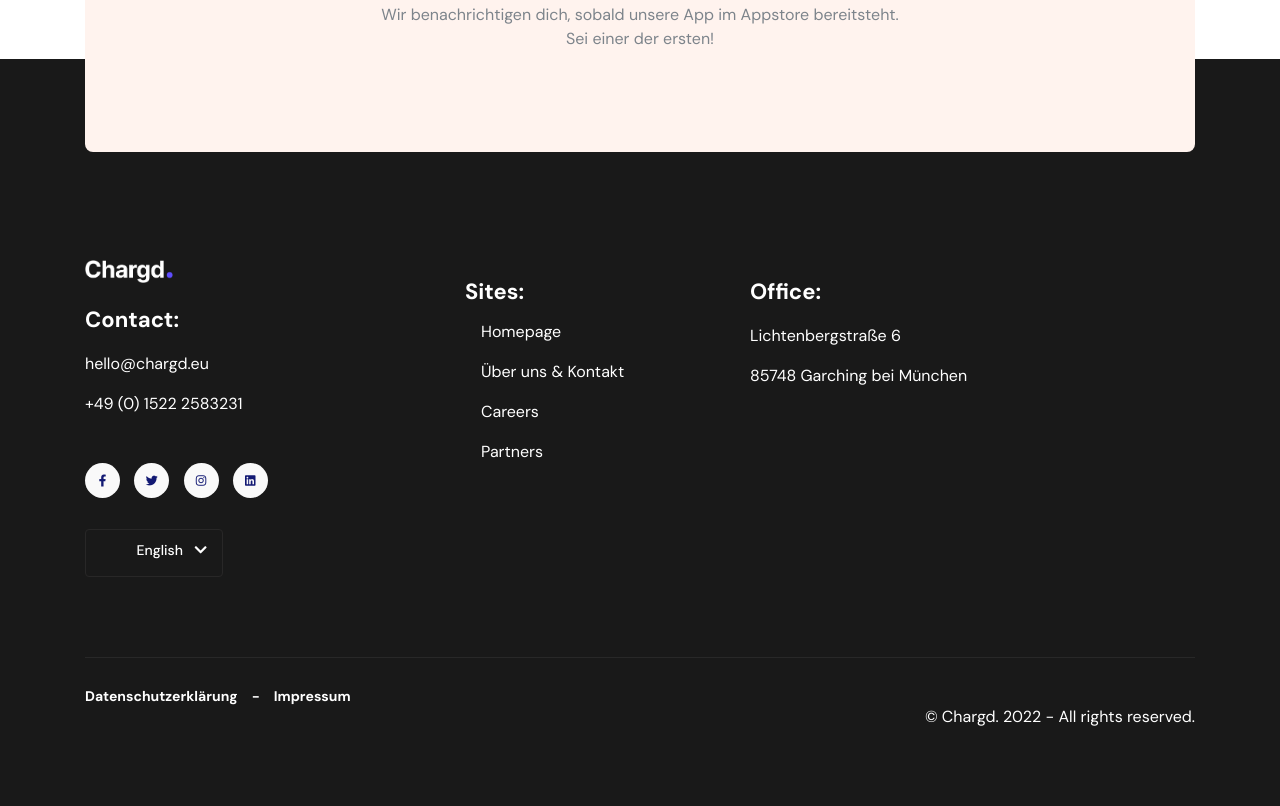
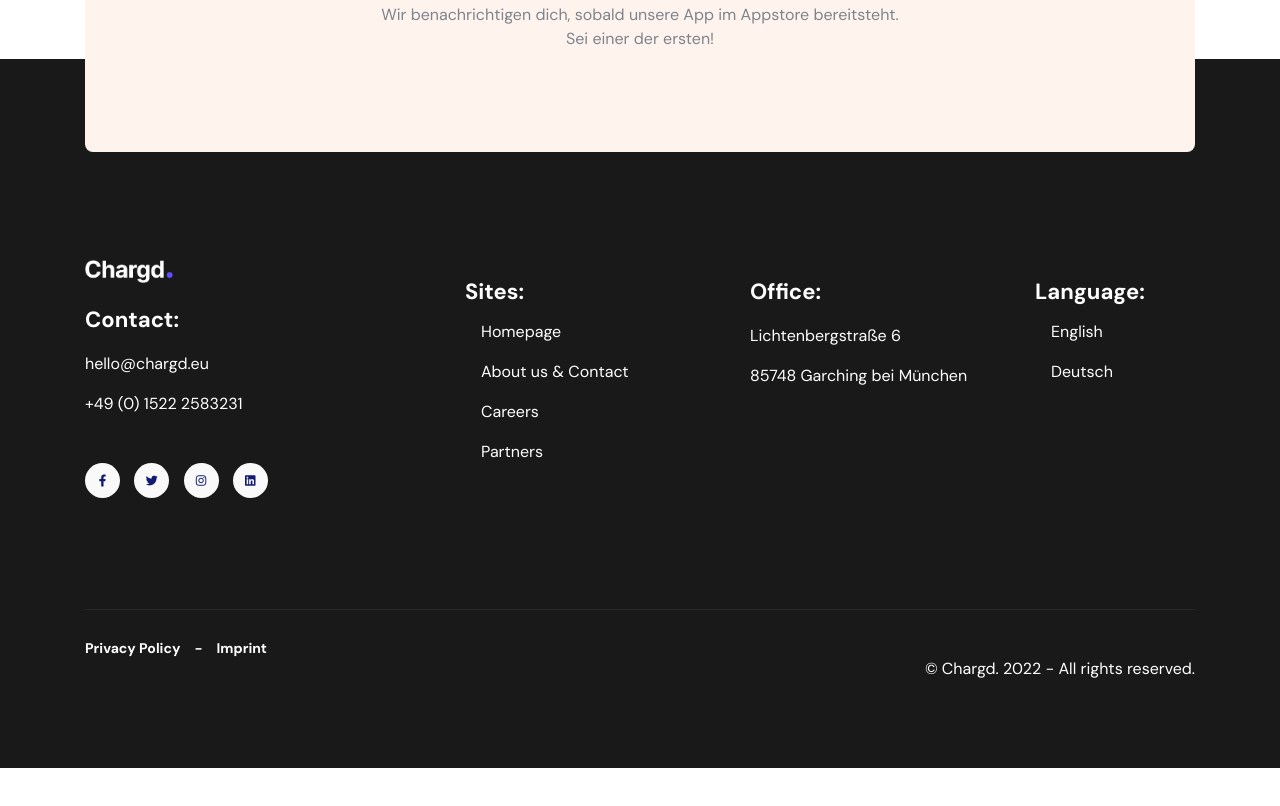
Before and after one commit to matteryanalytics/matteryanalytics.github.io, a website: page about_contact.html in a window 1280 px wide. Shown: the part 2897-3703 px from the top of the page. After the commit the page ends 3665 px from the top, so only its background shows below. Drawn offline with Linux system fonts and the light colour scheme.

Commit message:
updated language buttons

```diff
--- a/about_contact.html
+++ b/about_contact.html
@@ -301,7 +301,7 @@
                         <!--<a href="#!" class="nav-link">Company</a>-->
                         <a href="#" class="nav-link">Homepage</a>
 
-                        <a href="about_contact.html" class="nav-link">Über uns & Kontakt</a>
+                        <a href="about_contact.html" class="nav-link">About us & Contact</a>
                         <a href="" class="nav-link">Careers</a>
                         <a href="" class="nav-link">Partners</a>
                         <!--<a href="#!" class="nav-link">ios App</a>
@@ -316,7 +316,22 @@
                     <p>Lichtenbergstraße 6</p>
                     <p>85748 Garching bei München</p>
                 </div>
+                <div class="col-md-2">
+                    <p class="contact-details">Language:</p>
+                    <nav class="footer-nav">
+                        <!--<a href="#!" class="nav-link">Company</a>-->
+                        <a href="https://en.chargd-app.com" class="nav-link">English</a>
 
+                        <a href="https://de.chargd-app.com" class="nav-link">Deutsch</a>
+
+                        <!--<a href="#!" class="nav-link">ios App</a>
+                        <a href="#!" class="nav-link">Blog</a>
+                        <a href="#!" class="nav-link">Partners</a>
+                        <a href="#!" class="nav-link">Careers</a>
+                        -->
+                    </nav>
+                </div>
+                <!--
                 <div class="col-md-3">
 
                     <div class="dropdown footer-country-dropdown">
@@ -332,11 +347,12 @@
                     </div>
 
                 </div>
+                -->
             </div>
             <div class="footer-bottom-content">
                 <nav class="nav footer-bottom-nav">
-                    <a href="privacy_policy.html">Datenschutzerklärung</a>
-                    <a href="impressum.html">Impressum</a>
+                    <a href="privacy_policy.html">Privacy Policy</a>
+                    <a href="impressum.html">Imprint</a>
                     <!--<a href="#!">Site Map</a>-->
                 </nav>
                 <p class="mb-0"> © Chargd. 2022 - All rights reserved.</p>
```
Also changed, not shown: impressum.html (+16 -0 lines), index.html (+16 -0 lines), privacy_policy.html (+16 -0 lines).
